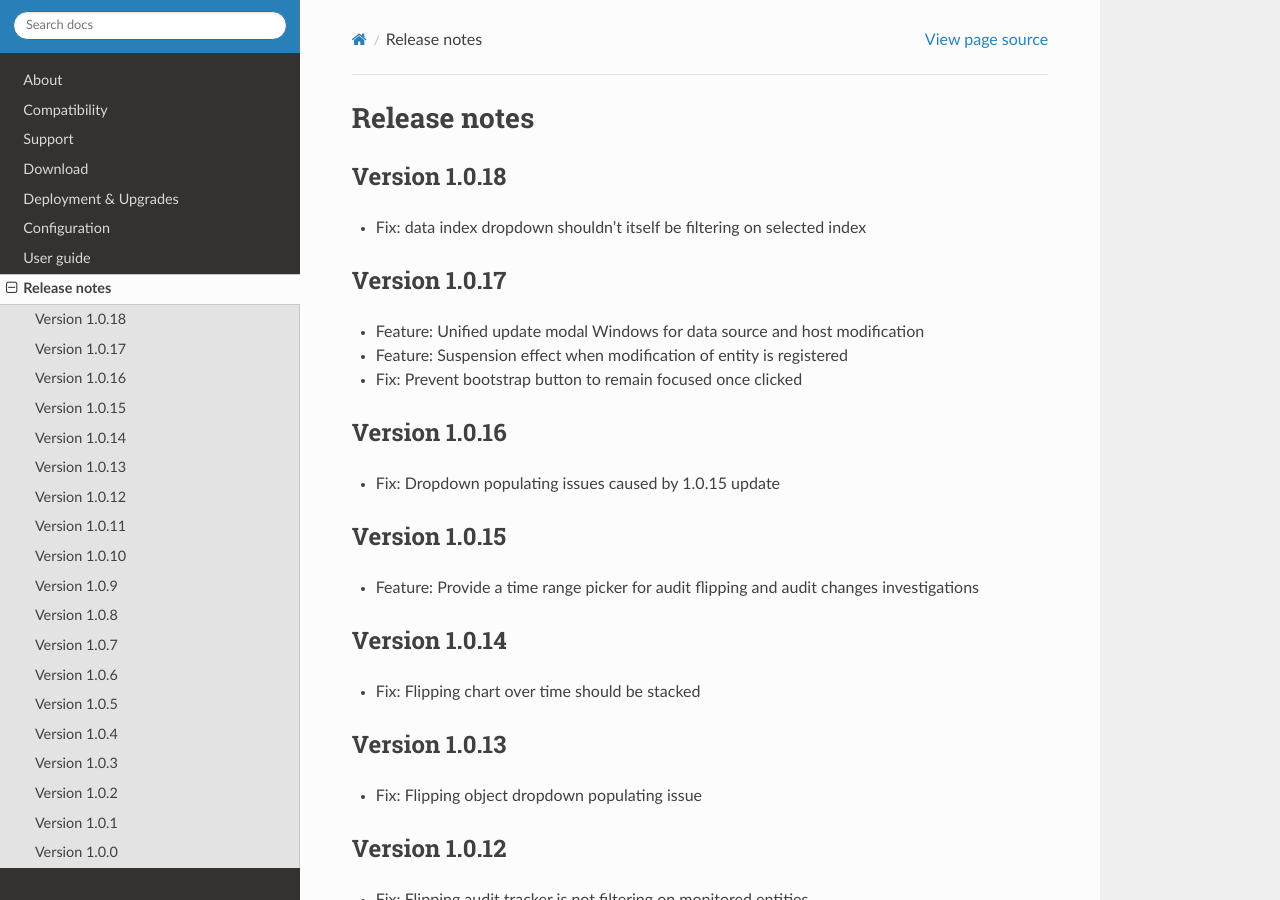
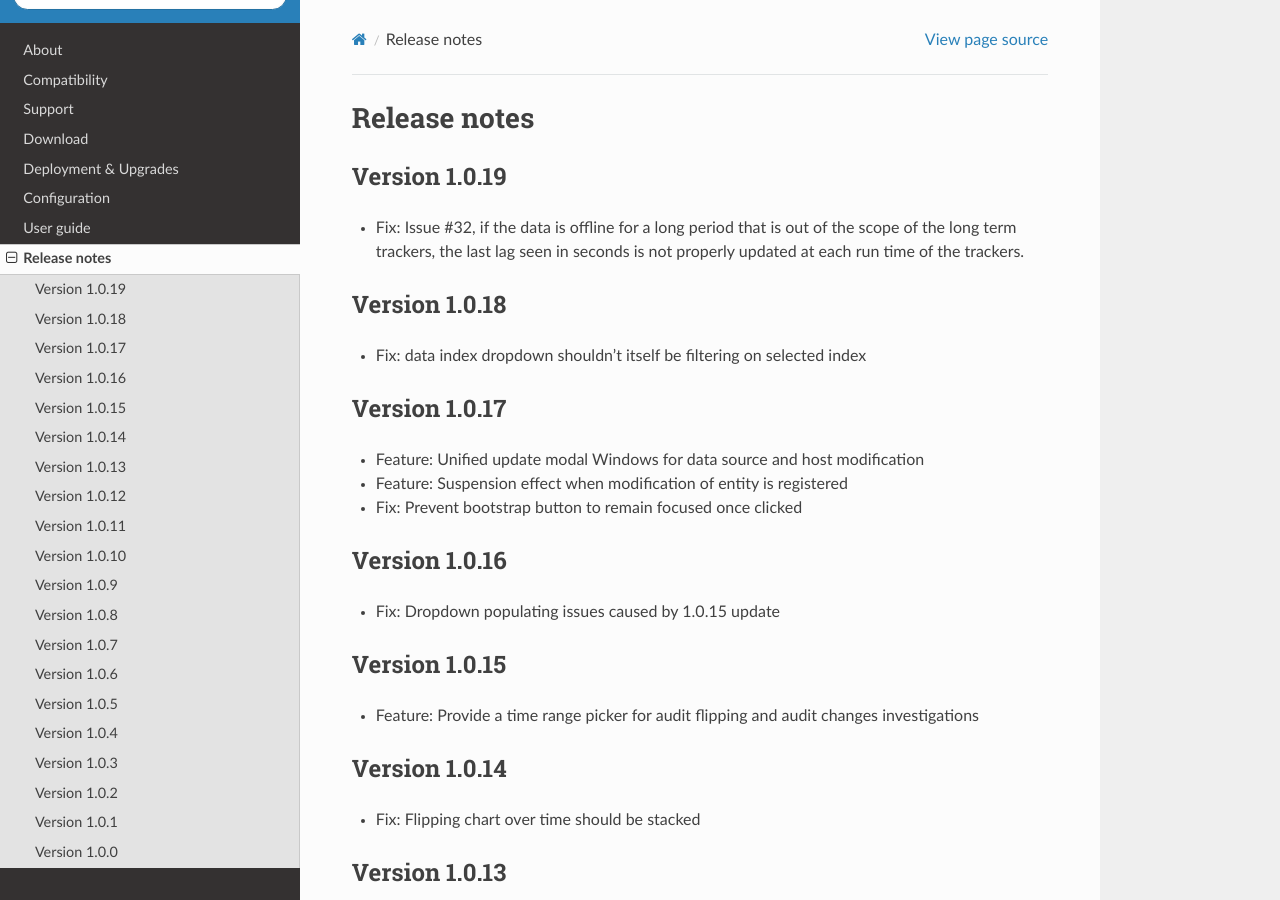
Before and after one commit to guilhemmarchand/trackme, a Sphinx documentation site: the page built from docs/releasenotes.rst, in a window 1280 px wide and 900 px high. Built offline with Sphinx 7.4.7 and the Read the Docs theme 2.0.0, drawn with Linux system fonts in a browser that asks for light colours.

Commit message:
Fix Issue #32

```diff
--- a/docs/releasenotes.rst
+++ b/docs/releasenotes.rst
@@ -1,5 +1,10 @@
 Release notes
 #############
+
+Version 1.0.19
+==============
+
+- Fix: Issue #32, if the data is offline for a long period that is out of the scope of the long term trackers, the last lag seen in seconds is not properly updated at each run time of the trackers.
 
 Version 1.0.18
 ==============
```
Also changed, not shown: 4 other files.
